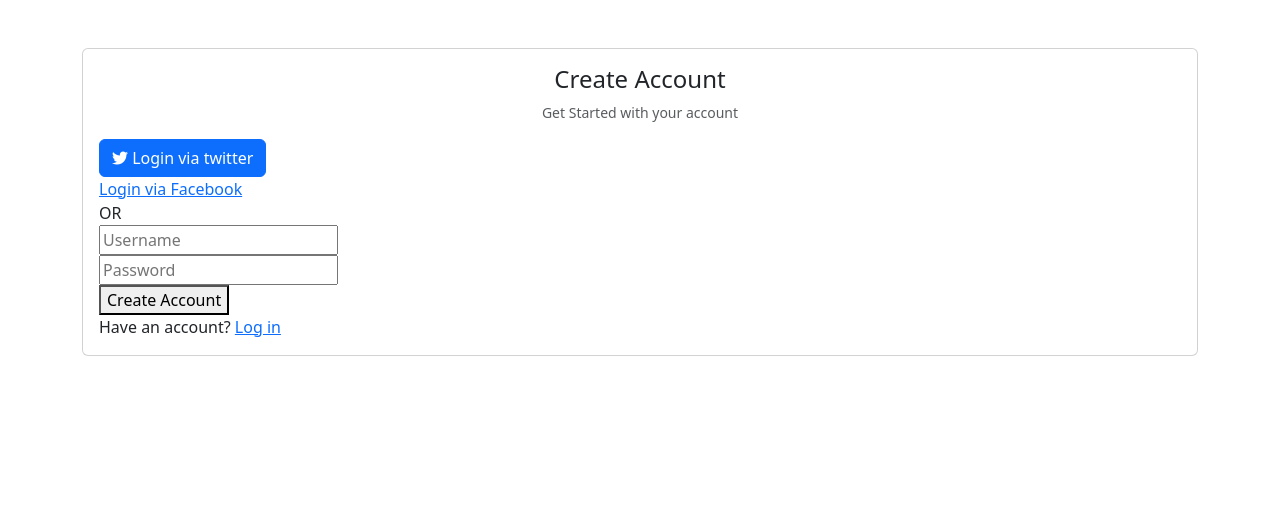
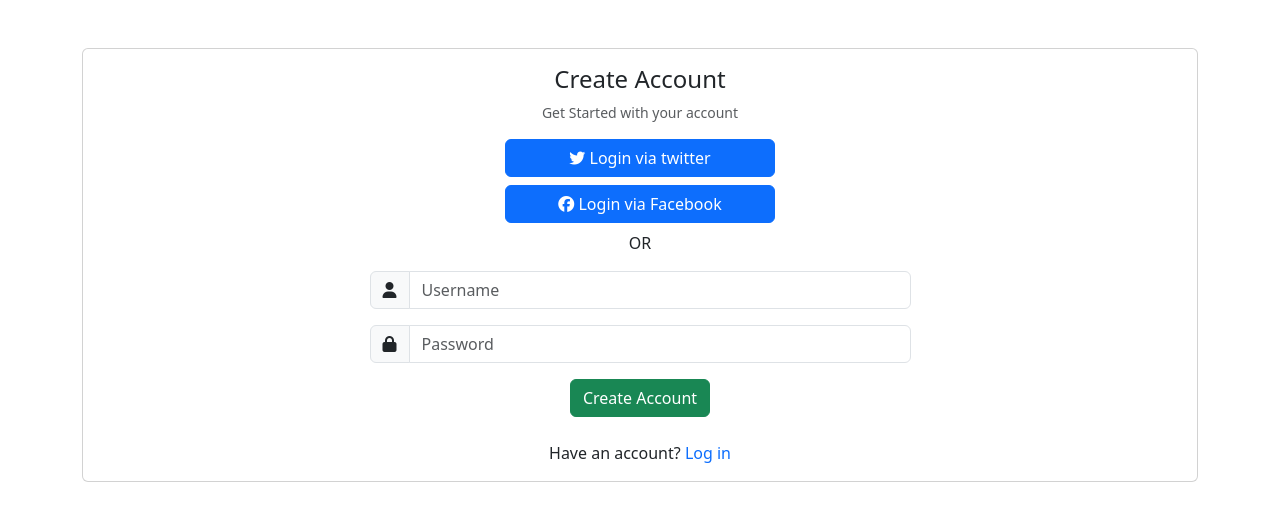
Before and after one commit to kalligia/web-course, a plain HTML site: page coding-factory6/chapter8/example7.html in a window 1280 px wide. Drawn offline with nearby package versions, Linux system fonts and the light colour scheme.

Commit message:
bootstrap

```diff
--- a/coding-factory6/chapter8/example7.html
+++ b/coding-factory6/chapter8/example7.html
@@ -15,38 +15,44 @@
                 <div class="card-title text-center h4">Create Account</div>
                 <div class="text-center small mb-3 text-muted">Get Started with your account</div>
 
-                <div>
-                    <a href="" class="btn btn-primary">
+                <div class="d-flex justify-content-center mb-2">
+                    <a href="" class="btn btn-primary col-xl-3 col-lg-4 col-md-5 col-sm-6 col-7" role="button">
                         <i class="fa-brands fa-twitter"></i>
-                        Login via twitter</a>
+                        Login via twitter
+                    </a>
                 </div>
 
-                <div>
-                    <a href="">Login via Facebook</a>
+                <div class="d-flex justify-content-center mb-2">
+                    <a href="" class="btn btn-primary col-xl-3 col-lg-4 col-md-5 col-sm-6 col-7" role="button">
+                        <i class="fa-brands fa-facebook"></i>
+                        Login via Facebook
+                    </a>
                 </div>
 
-                <div>
+                <div class="text-center mb-3">
                     <span>OR</span>
                 </div>
 
                 <form>
-                    <div>
-                        <input type="text" placeholder="Username">
+                    <div class="input-group form-group w-50 mx-auto mb-3 col-xl-4 col-lg-5">
+                        <span class="input-group-text"><i class="fa-solid fa-user"></i></span>
+                        <input class="form-control" type="text" placeholder="Username">
                     </div>
 
-                    <div>
-                        <input type="password" placeholder="Password">
+                    <div class="input-group w-50 mx-auto mb-3">
+                        <span class="input-group-text"><i class="fa-solid fa-lock"></i></span>
+                        <input class="form-control" type="password" placeholder="Password">
                     </div>
 
-                    <div>
-                        <button>Create Account</button>
+                    <div class="d-flex justify-content-center mb-4">
+                        <button type="submit" class="btn btn-success">Create Account</button>
                     </div>
 
                 </form>
 
-                <div>
+                <div class="text-center">
                     <span>Have an account?
-                        <a href="">Log in</a>
+                        <a href="" class="text-decoration-none">Log in</a>
                     </span>
                 </div>
 
```
